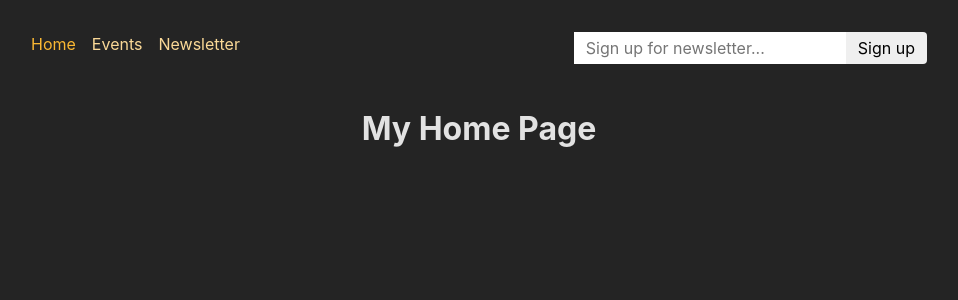
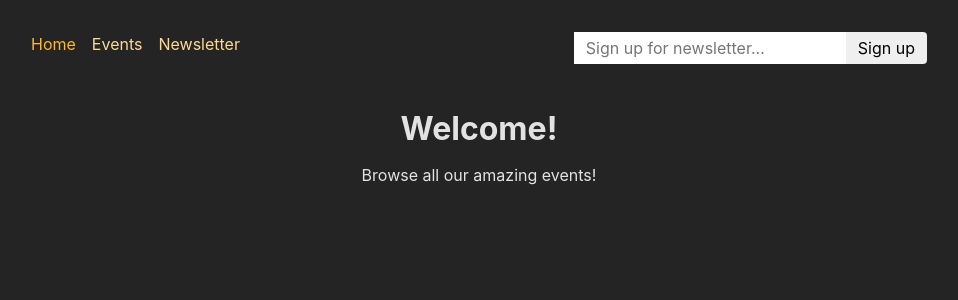
Before and after one commit to Anna-I-M/react-routing-adv, a React (Create React App) app in the folder frontend/: page / in a window 1280 px wide. Shown: the top 300 px of the page, without its empty margins (161-1119 px from the left). Built offline with nearby package versions, Linux system fonts and the light colour scheme.

Commit message:
Changed text Home

```diff
--- a/frontend/src/pages/HomePage.js
+++ b/frontend/src/pages/HomePage.js
@@ -1,8 +1,10 @@
+import PageContent from "../components/PageContent";
+
 function HomePage() {
   return (
-    <>
-      <h1 style={{textAlign: "center"}}>My Home Page</h1>
-    </>
+    <PageContent title="Welcome!">
+      <p>Browse all our amazing events!</p>
+    </PageContent>
   );
 }
 
```
